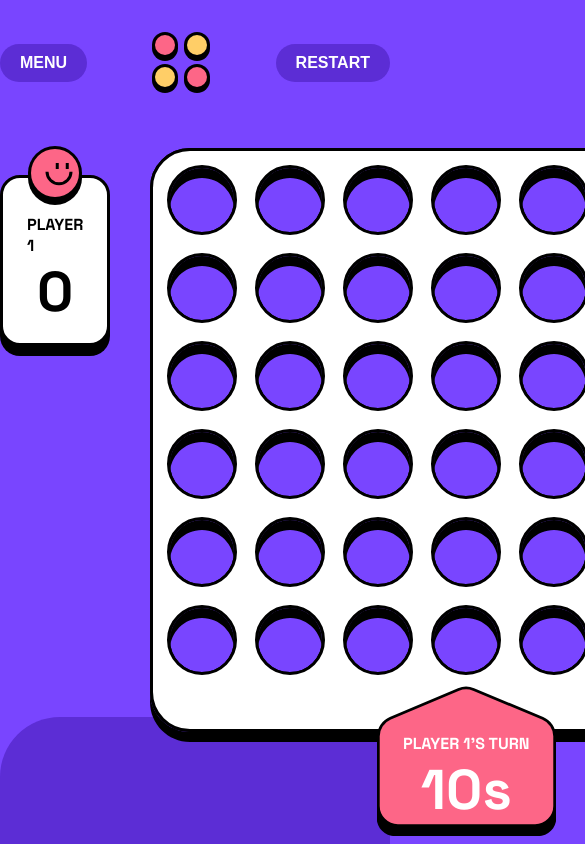
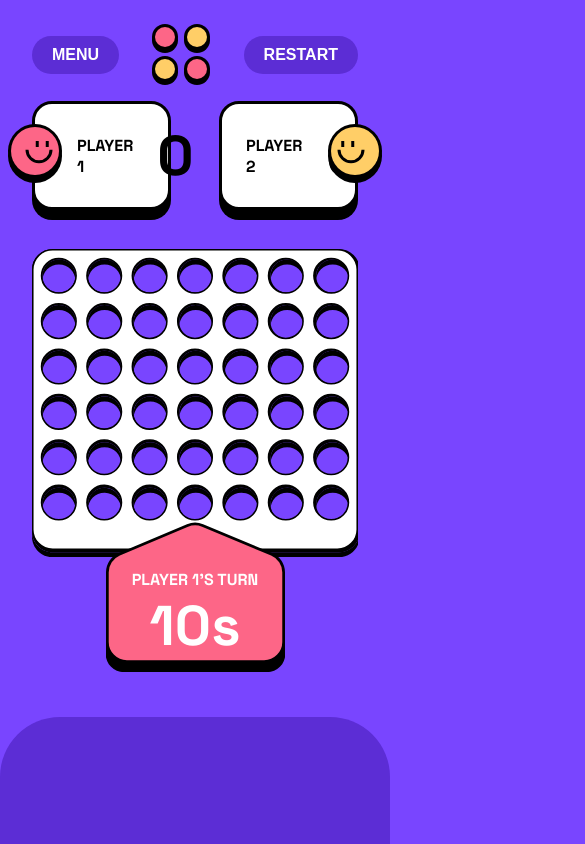
Before and after one commit to AlbaOngaro/connect-four-game, a Next.js app: page /game in a window 390 px wide. Shown: the top 844 px of the page, 585 px wide, since content can reach past the window. Built offline with nearby package versions, Linux system fonts and the light colour scheme.

Commit message:
styles: responsive styles

```diff
--- a/src/components/grid/Grid.styles.ts
+++ b/src/components/grid/Grid.styles.ts
@@ -4,21 +4,29 @@ export const container = css`
   background-image: url("/images/board-layer-black-large.svg");
   background-repeat: no-repeat;
 	background-size: cover;
-  width: 632px;
-  height: 594px;
   position: relative;
+  width: 100%;
+  max-width: 632px;
+  aspect-ratio: 1.06/1;
 
   &::after {
-    content: url("/images/board-layer-white-large.svg");
+    content: "";
     position: absolute;
     inset: 0;
+    width: 100%;
+    height: 100%;
+    background-image: url("/images/board-layer-white-large.svg");
+    background-size: contain;
+    background-repeat: no-repeat;
   }
 `;
 
 export const grid = css`
   display: grid;
-  grid-template-columns: repeat(7, minmax(0, 64px));
-  grid-template-rows: repeat(6, minmax(0, 64px));
-  grid-gap: 24px;
-	padding: 20px 20px 60px;
+  grid-template-columns: repeat(7, minmax(0, 1fr));
+  grid-template-rows: repeat(6, minmax(0, 1fr));
+  grid-gap: 3%;
+  height: 100%;
+  width: 100%;
+  padding: 3% 3% 11.5%;
 `;
--- a/src/components/grid/Grid.tsx
+++ b/src/components/grid/Grid.tsx
@@ -7,11 +7,15 @@ import { getInitialGrid } from "utils/getInitialGrid";
 import { GridFooter } from "components/grid/footer/GridFooter";
 import { useDispatchGameStateAction, useGameState } from "providers/game-state/GameStateProvider";
 
-export function Grid() {
+interface Props {
+  className?: string;
+}
+
+export function Grid({ className }: Props) {
   const { grid } = useGameState();
 
   return (
-    <div>
+    <div className={className}>
       <GridHeader  />
 
       <article css={styles.container}>
--- a/src/components/grid/footer/GridFooter.styles.ts
+++ b/src/components/grid/footer/GridFooter.styles.ts
@@ -3,12 +3,16 @@ import { Player } from "types";
 
 export const footer = css`
   position: absolute;
-  bottom: -94px;
   z-index: 10;
   display: flex;
   justify-content: center;
   width: 100%;
   height: fit-content;
+  bottom: -115px;
+
+  @media (min-width: 768px) {
+    bottom: -94px;
+  }
 `;
 
 export const marker = (currentPlayer: Player) => css`
@@ -19,7 +23,9 @@ export const marker = (currentPlayer: Player) => css`
   flex-direction: column;
   justify-content: center;
   align-items: center;
-  background-image: url(${currentPlayer === Player.P1? "/images/turn-background-red.svg" : "/images/turn-background-yellow.svg"});
+  background-image: ${currentPlayer === Player.P1
+    ? 'url("/images/turn-background-red.svg")'
+    : 'url("/images/turn-background-yellow.svg")'};
   background-size: contain;
   background-repeat: no-repeat;
   background-position: center;
--- a/src/components/pages/game/GamePage.styles.ts
+++ b/src/components/pages/game/GamePage.styles.ts
@@ -3,7 +3,16 @@ import { css } from "@emotion/react";
 export const container = css`
   width: 100vw;
   height: 100vh;
-  padding-top: 32px;
+  padding: 32px 64px;
+  padding: 24px 32px;
+
+  @media (min-width: 768px) {
+    padding: 32px 64px;
+  }
+
+  @media (min-width: 1440px) {
+    padding-top: 32px;
+  }
 `;
 
 export const controls = css`
@@ -19,10 +28,56 @@ export const controls = css`
   }
 `;
 
+export const content = css`
+  display: grid;
+  grid-template-columns: repeat(2, minmax(0, 1fr));
+  grid-column-gap: 48px;
+  max-width: 632px;
+  margin: 0 auto;
+
+  @media (min-width: 1440px) {
+    grid-template-columns: 1fr 632px 1fr;
+    grid-gap: 40px;
+    max-width: initial;
+  }
+`;
+
+export const p1 = css`
+  grid-column: 1;
+  grid-row: 1;
+  margin-top: 0;
+
+  @media (min-width: 1440px) {
+    grid-column: auto;
+    grid-row: auto;
+    align-self: center;
+  }
+`;
+
+export const p2 = css`
+  grid-column: 2;
+  grid-row: 1;
+  margin-top: 0;
+
+  @media (min-width: 1440px) {
+    grid-column: auto;
+    grid-row: auto;
+    align-self: center;
+  }
+`;
+
 export const grid = css`
-  display: grid;
-  grid-template-columns: 1fr 632px 1fr;
-  grid-gap: 40px;
+  grid-column: 1 / 3;
+  grid-row: 2;
+  display: flex;
+  flex-direction: column;
+  justify-content: center;
+  align-items: center;
+
+  @media (min-width: 1440px) {
+    grid-column: auto;
+    grid-row: auto;
+  }
 `;
 
 export const dialog = css`
--- a/src/components/pages/game/GamePage.tsx
+++ b/src/components/pages/game/GamePage.tsx
@@ -46,10 +46,10 @@ export function GamePage() {
         <Button variant="tertiary">RESTART</Button>
       </div>
 
-      <div css={styles.grid}>
-        <Score player={Player.P1} />
-        <Grid />
-        <Score player={Player.P2} />
+      <div css={styles.content}>
+        <Score player={Player.P1} css={styles.p1} />
+        <Grid css={styles.grid} />
+        <Score player={Player.P2} css={styles.p2} />
       </div>
 
       <dialog css={styles.dialog} ref={dialog}>
--- a/src/components/score/Score.styles.ts
+++ b/src/components/score/Score.styles.ts
@@ -6,27 +6,69 @@ export const container = (player: Player) => css`
   border: 3px solid var(--black, #000);
   background: var(--white, #fff);
   box-shadow: 0px 10px 0px 0px #000;
-	padding: 36px 24px 16px;
   height: fit-content;
-	width: fit-content;
+  width: 100%;
   margin-top: 60%;
   position: relative;
+  display: flex;
+  justify-content: space-between;
+  align-items: center;
+  gap: 24px;
+
+  @media (min-width: 1440px) {
+    width: fit-content;
+    flex-direction: column;
+    align-items: center;
+    gap: 0;
+  }
 
   &::before {
-		content: ${player === Player.P1 ? "url(\"/images/player-one.svg\")" : "url(\"/images/player-two.svg\")"};
+    content: ${player === Player.P1
+      ? 'url("/images/player-one.svg")'
+      : 'url("/images/player-two.svg")'};
     display: block;
     position: absolute;
+  }
+
+  &:nth-of-type(1) {
+    justify-self: flex-end;
+    padding: 16px 24px 16px 42px;
+
+    @media (min-width: 1440px) {
+      padding: 42px 42px 16px;
+    }
+
+    &::before {
+      left: 0;
+      transform: translateX(-50%);
+
+      @media (min-width: 1440px) {
         top: 0;
         left: 50%;
         transform: translate(-50%, -50%);
       }
-
-	&:nth-of-type(1) {
-		justify-self: flex-end;
+    }
   }
 
   &:nth-of-type(2) {
     justify-self: flex-start;
+    padding: 16px 42px 16px 24px;
+
+		@media (min-width: 1440px) {
+      padding: 42px 42px 16px;
+    }
+
+    &::before {
+      right: 0;
+      transform: translateX(50%);
+
+      @media (min-width: 1440px) {
+        top: 0;
+        right: initial;
+        left: 50%;
+        transform: translate(-50%, -50%);
+      }
+    }
   }
 `;
 
--- a/src/components/score/Score.tsx
+++ b/src/components/score/Score.tsx
@@ -4,13 +4,14 @@ import { useGameState } from "providers/game-state/GameStateProvider";
 
 interface Props {
   player: Player;
+  className?: string;
 }
 
-export function Score({ player }: Props) {
+export function Score({ player, className }: Props) {
   const state = useGameState();
 
   return (
-    <article css={styles.container(player)}>
+    <article css={styles.container(player)} className={className}>
 			<p css={styles.paragraph}>Player {player}</p>
       <h3 css={styles.h3}>{state.score[player]}</h3>
     </article>
```
Lines whose indentation alone changed are shown as unchanged.
